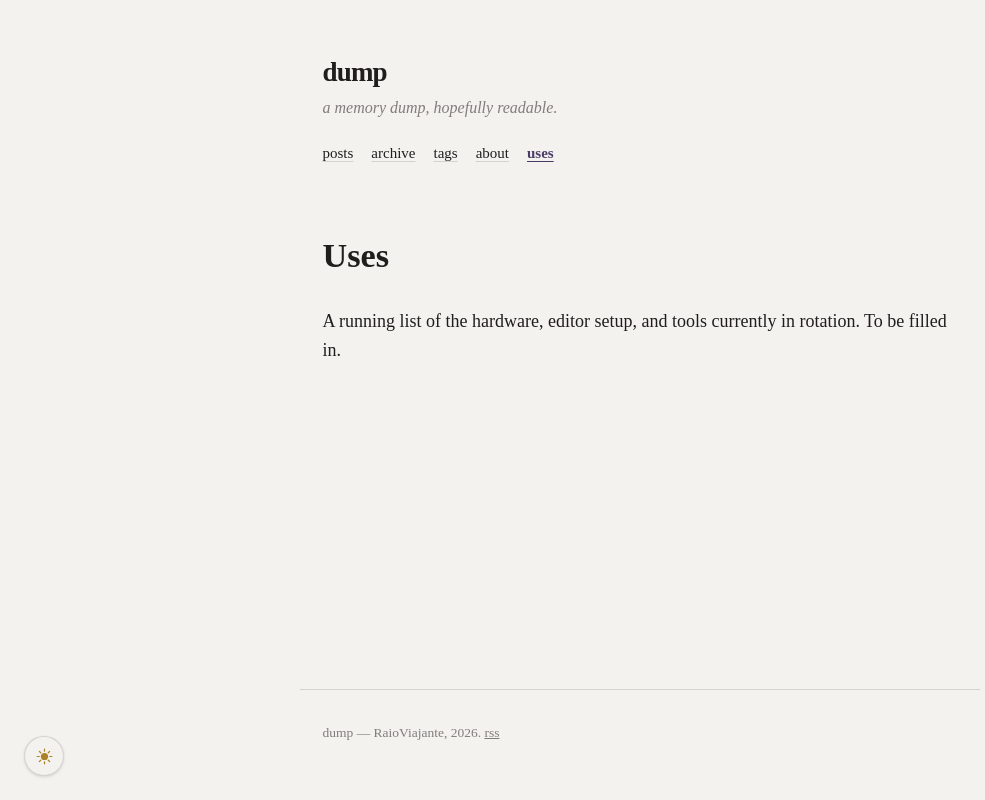
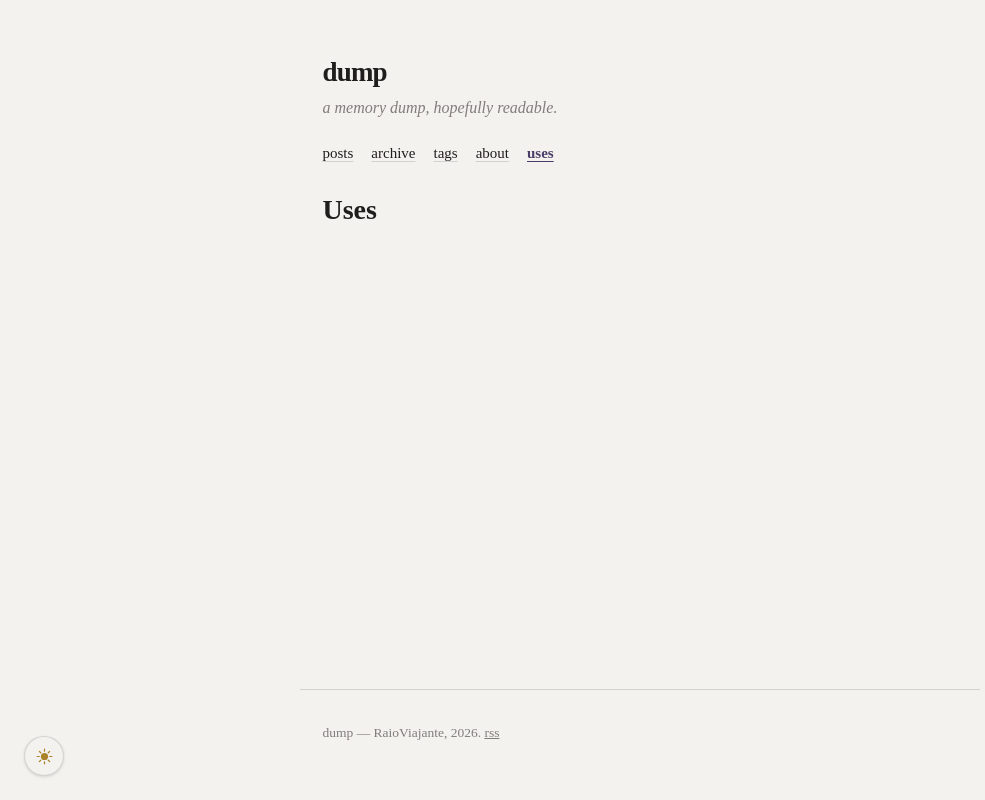
Before and after one commit to RaioViajante/dump, a Next.js app: page /uses in a window 1280 px wide. Shown: the whole page, without its empty margins (0-985 px from the left). Built offline with nearby package versions, Linux system fonts and the light colour scheme; no server answers.

Commit message:
feat: implement uses page shell

```diff
--- a/app/globals.css
+++ b/app/globals.css
@@ -563,6 +563,57 @@ h3 {
   font-weight: 700;
 }
 
+/* Uses */
+.uses-page {
+  overflow-wrap: break-word;
+}
+
+.uses-heading {
+  margin: 0 0 34px;
+  font-size: 28px;
+  font-weight: 700;
+}
+
+.uses-section {
+  margin-bottom: 34px;
+}
+
+.uses-section-heading {
+  margin: 0 0 14px;
+  padding-bottom: 8px;
+  border-bottom: 1px solid var(--color-rule);
+  color: var(--color-muted);
+  font-size: 15px;
+  font-weight: 600;
+  letter-spacing: 0.04em;
+  text-transform: uppercase;
+}
+
+.uses-list {
+  margin: 0;
+}
+
+.uses-item {
+  display: grid;
+  grid-template-columns: minmax(0, 1fr);
+  gap: 2px;
+  padding: 10px 0;
+  border-bottom: 1px solid var(--color-rule-soft);
+}
+
+.uses-item-name {
+  color: var(--fg);
+  font-size: 17px;
+  font-weight: 600;
+}
+
+.uses-item-note {
+  margin: 0;
+  color: var(--color-muted);
+  font-size: 15px;
+  line-height: 1.5;
+}
+
 /* Article */
 .post-article {
   max-width: var(--measure);
--- a/app/uses/page.tsx
+++ b/app/uses/page.tsx
@@ -2,17 +2,12 @@ import type { Metadata } from "next";
 
 export const metadata: Metadata = {
   title: "Uses",
-  description: "Hardware, software, and tools currently in rotation.",
 };
 
 export default function UsesPage() {
   return (
-    <>
-      <h1>Uses</h1>
-      <p>
-        A running list of the hardware, editor setup, and tools currently in
-        rotation. To be filled in.
-      </p>
-    </>
+    <div className="uses-page">
+      <h1 className="uses-heading">Uses</h1>
+    </div>
   );
 }
```
Also changed, not shown: 1 other file (tests, documents, lock files or other folders).
